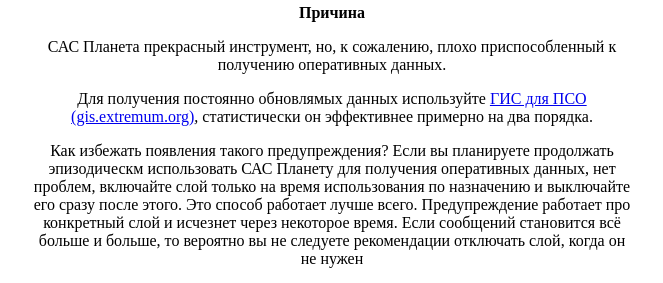
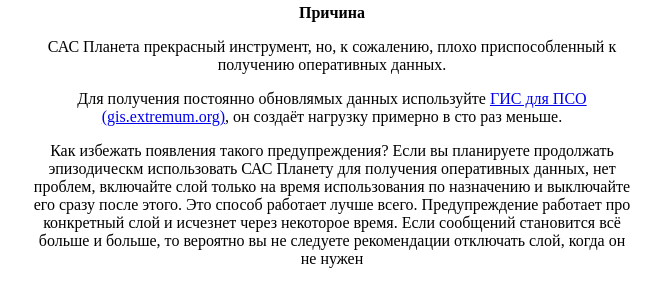
Before and after one commit to extremum-search-and-rescue/help.gis, a Jekyll site: the page error-429.html, which Jekyll copies as it is, in a window 1280 px wide. Shown: the part 184-467 px from the top of the page, without its empty margins (308-971 px from the left). Built offline with Jekyll 4.4.1, drawn with Linux system fonts in a browser that asks for light colours.

Commit message:
Update error-429.html
Исправил по комментариям Кирилла Т

```diff
--- a/error-429.html
+++ b/error-429.html
@@ -24,7 +24,7 @@
 
   <p><strong>Причина</strong></p>
   <p>САС Планета прекрасный инструмент, но, к сожалению, плохо приспособленный к получению оперативных данных.</p>
-  <p>Для получения постоянно обновлямых данных используйте <a target="_blank" href="https://gis.extremum.org">ГИС для ПСО (gis.extremum.org)</a>, статистически он эффективнее примерно на два порядка.</p>
+  <p>Для получения постоянно обновлямых данных используйте <a target="_blank" href="https://gis.extremum.org">ГИС для ПСО (gis.extremum.org)</a>, он создаёт нагрузку примерно в сто раз меньше.</p>
   <p>Как избежать появления такого предупреждения? Если вы планируете продолжать эпизодическм использовать САС Планету для получения оперативных данных, нет проблем, включайте слой только на время использования по назначению и выключайте его сразу после этого. Это способ работает лучше всего. Предупреждение работает про конкретный слой и исчезнет через некоторое время. Если сообщений становится всё больше и больше, то вероятно вы не следуете рекомендации отключать слой, когда он не нужен</p>
   <p>Раньше не было предупреждений, а сейчас появились, что не так? Во-первых, поддерживать такой вариант работы стало дорого. Никто не хочет  платить за это только потому что кто-то так привык получать оперативные данные и не хочет использовать на два порядка более эффективный способ. Во-вторых, некоторые вещи в САС Планете не работали и не заработают, увы, это бесперспективно. Так же есть небольшая вероятность, что вы попали в ситуацию "шведского стола", когда все могло быть уже съедено другими анонимами с САС Планетой. Им было "очень надо"</p>
   <p>Это предупреждение никак не мешает полезным данным, оно появляется только в тайлах, которые были бы пустые</p>
```
